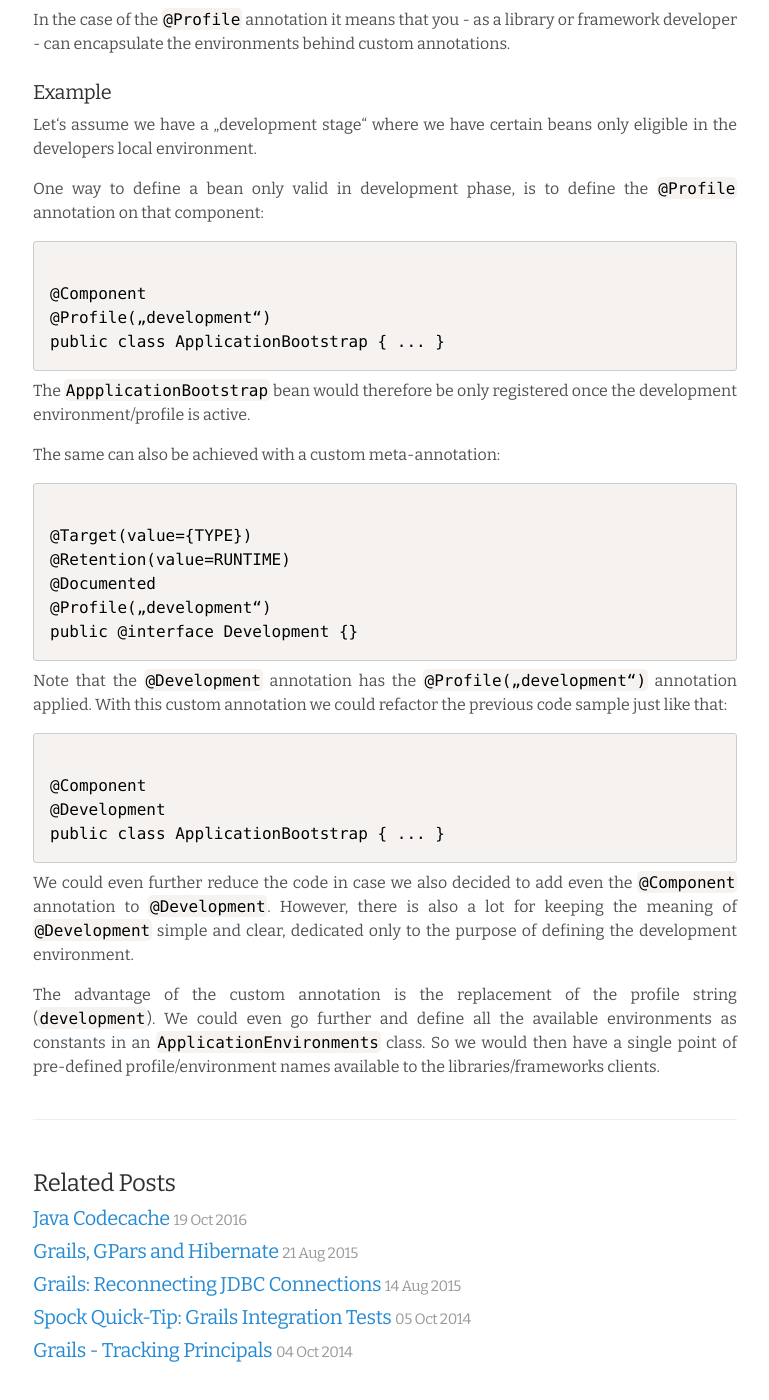
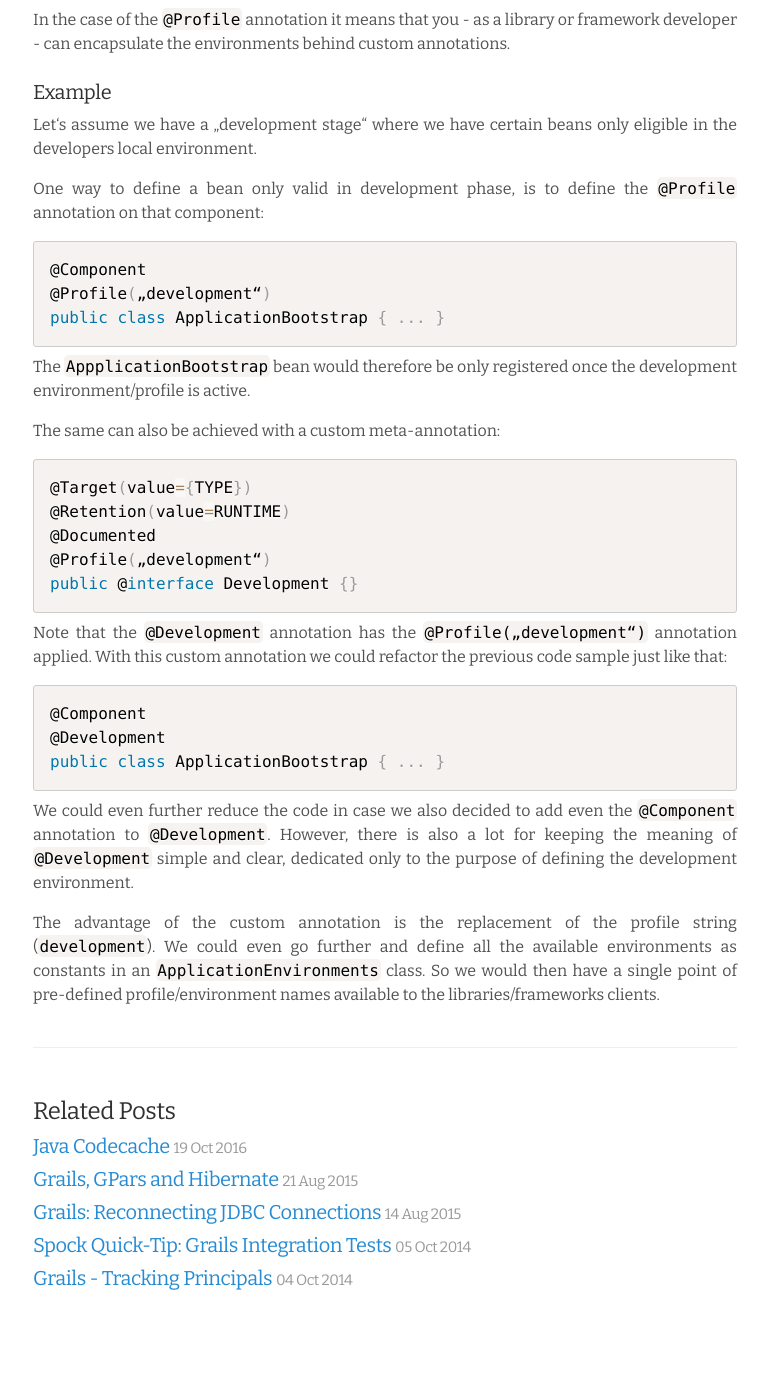
Before and after one commit to andresteingress/andresteingress.github.io, a Jekyll site: the page built from _posts/2017-09-18-environment-meta-annotations.md, in a window 1280 px wide and 1400 px high, scrolled down 618 px. Shown: the whole window, without its empty margins (255-1024 px from the left). Built offline with Jekyll 4.4.1, drawn with Linux system fonts in a browser that asks for light colours; Markdown is read by kramdown in place of the engine named in the settings; comment, search, counter and statistics services are not loaded; after the commit the page ends 1957 px from its top, so only the background shows below that.

Commit message:
fixed layout issues

```diff
--- a/_posts/2017-09-18-environment-meta-annotations.md
+++ b/_posts/2017-09-18-environment-meta-annotations.md
@@ -30,7 +30,7 @@ Let‘s assume we have a „development stage“ where we have certain beans onl
 
 One way to define a bean only valid in development phase, is to define the `@Profile` annotation on that component:
 
-<pre><code class="language-java">
+<pre><code class="language-groovy">
 @Component
 @Profile(„development“)
 public class ApplicationBootstrap { ... }
@@ -40,7 +40,7 @@ The `AppplicationBootstrap` bean would therefore be only registered once the dev
 
 The same can also be achieved with a custom meta-annotation:
 
-<pre><code class="language-java">
+<pre><code class="language-groovy">
 @Target(value={TYPE})
 @Retention(value=RUNTIME)
 @Documented
@@ -50,7 +50,7 @@ public @interface Development {}
 
 Note that the `@Development` annotation has the `@Profile(„development“)` annotation applied. With this custom annotation we could refactor the previous code sample just like that:
 
-<pre><code class="language-java">
+<pre><code class="language-groovy">
 @Component
 @Development
 public class ApplicationBootstrap { ... }
```
